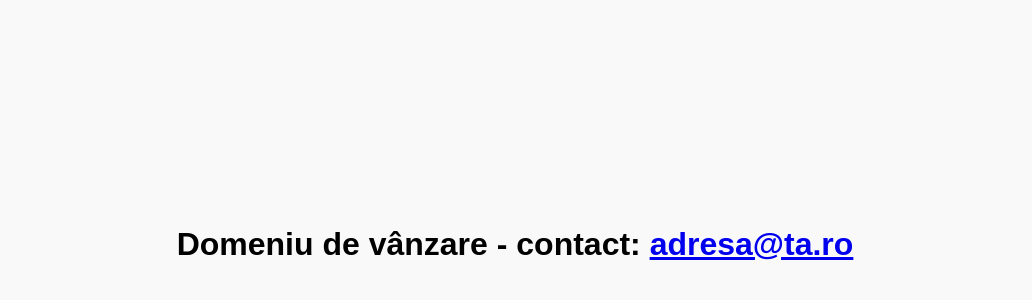
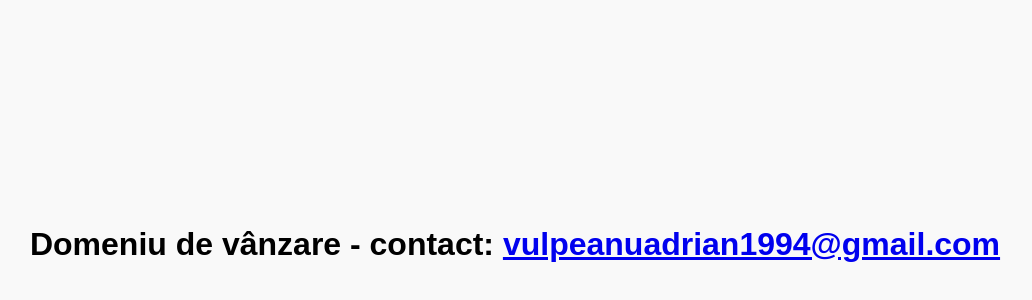
Before and after one commit to VulpeanuAdrian/deploy_web, a plain HTML site: page index.html in a window 1280 px wide. Shown: the part 164-464 px from the top of the page, without its empty margins (125-1157 px from the left). Drawn offline with Linux system fonts and the light colour scheme.

Commit message:
add template files

```diff
--- a/index.html
+++ b/index.html
@@ -5,6 +5,6 @@
   <title>FreeCash.ro - Domeniu de vânzare</title>
 </head>
 <body style="display:flex;justify-content:center;align-items:center;height:100vh;font-family:sans-serif;background:#f9f9f9;">
-  <h1>Domeniu de vânzare - contact: <a href="mailto:adresa@ta.ro">adresa@ta.ro</a></h1>
+  <h1>Domeniu de vânzare - contact: <a href="mailto:vulpeanuadrian1994@gmail.com">vulpeanuadrian1994@gmail.com</a></h1>
 </body>
 </html>
```
